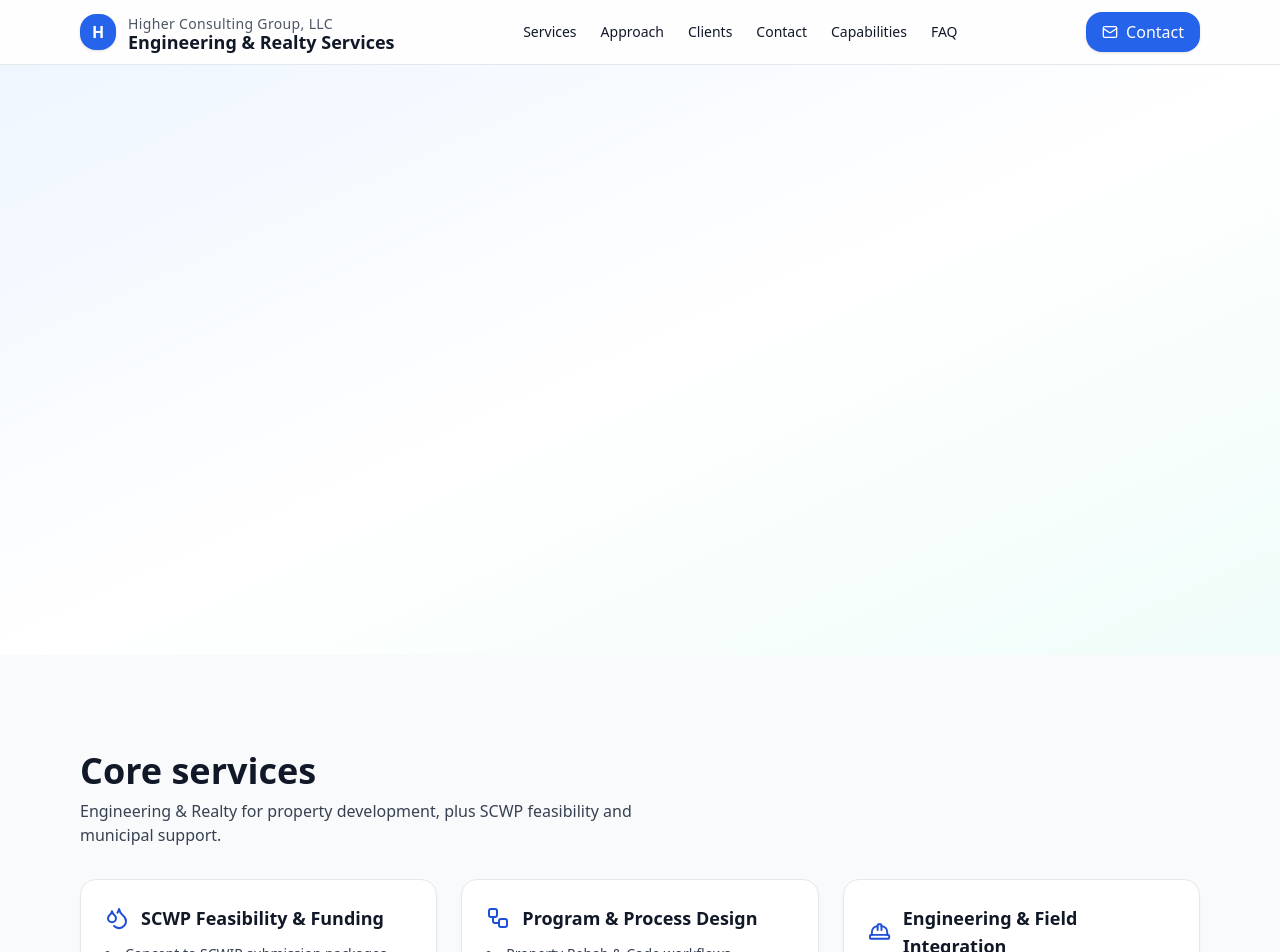
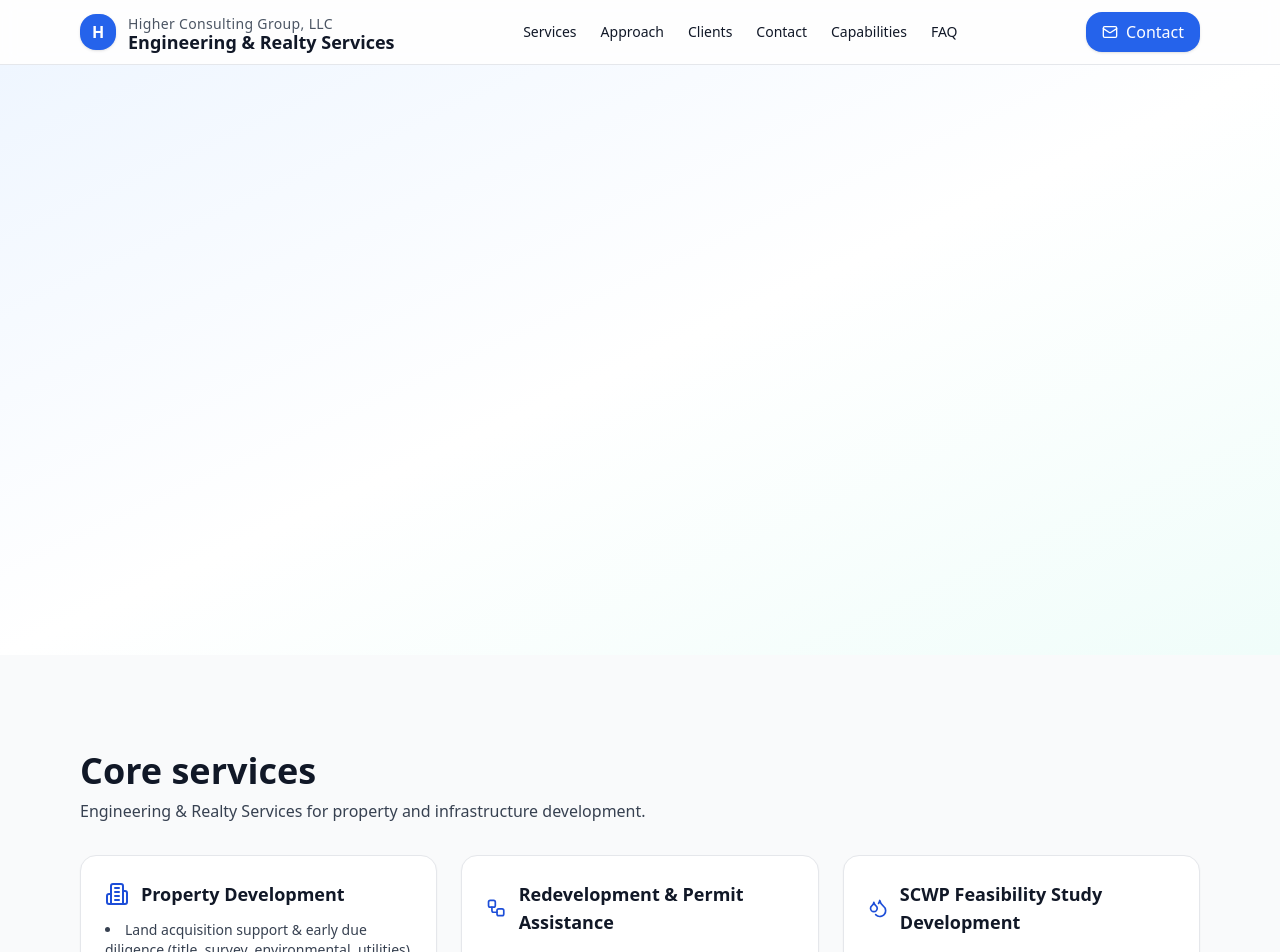
Before and after one commit to hharouny/higher-consulting-group-site, a React (Vite) app: page / in a window 1280 px wide. Shown: the top 952 px of the page. Built offline with nearby package versions, Linux system fonts and the light colour scheme.

Commit message:
Update site.jsx

```diff
--- a/src/site.jsx
+++ b/src/site.jsx
@@ -69,24 +69,43 @@ export default function HigherConsultingSite() {
      <section id="services" className="py-16 md:py-24">
   <div className="max-w-6xl mx-auto px-4">
     <h2 className="text-3xl md:text-4xl font-bold">Core services</h2>
-          <p className="text-gray-700 mt-2 max-w-prose">Engineering & Realty for property development, plus SCWP feasibility and municipal support.</p>
+    <p className="text-gray-700 mt-2 max-w-prose">
+      Engineering & Realty Services for property and infrastructure development.
+    </p>
 
     <div className="mt-8 grid md:grid-cols-3 gap-6">
-            <ServiceCard icon={Droplets} title="SCWP Feasibility & Funding" bullets={[
-              "Concept to SCWIP submission packages",
-              "Prioritization & scoring support",
-              "Grant writing & documentation",
-            ]}/>
-            <ServiceCard icon={Workflow} title="Program & Process Design" bullets={[
-              "Property Rehab & Code workflows",
-              "Templates, checklists, SLAs",
-              "Training & change management",
-            ]}/>
-            <ServiceCard icon={HardHat} title="Engineering & Field Integration" bullets={[
-              "Inspections & case tracking",
-              "Metrics, dashboards, reviews",
-              "Handoffs & escalation paths",
-            ]}/>
+      {/* 1) Property Development */}
+      <ServiceCard
+        icon={Building2}
+        title="Property Development"
+        bullets={[
+          "Land acquisition support & early due diligence (title, survey, environmental, utilities)",
+          "Planning, zoning, and civil engineering coordination",
+          "Construction management & owner’s rep services",
+        ]}
+      />
+
+      {/* 2) Redevelopment & Permit Assistance */}
+      <ServiceCard
+        icon={Workflow}
+        title="Redevelopment & Permit Assistance"
+        bullets={[
+          "Small-site conversions and adaptive reuse strategies",
+          "Entitlements, permits, and agency coordination",
+          "Contractor bidding, plan check, and inspections support",
+        ]}
+      />
+
+      {/* 3) SCWP Feasibility Study Development */}
+      <ServiceCard
+        icon={Droplets}
+        title="SCWP Feasibility Study Development"
+        bullets={[
+          "Needs assessment: identify priorities, sites, and constraints",
+          "Concept development & benefit analysis (water quality/supply, community)",
+          "Prepare applications for Infrastructure Program funding (SCWP)",
+        ]}
+      />
     </div>
   </div>
 </section>
```
Lines whose indentation alone changed are shown as unchanged.
